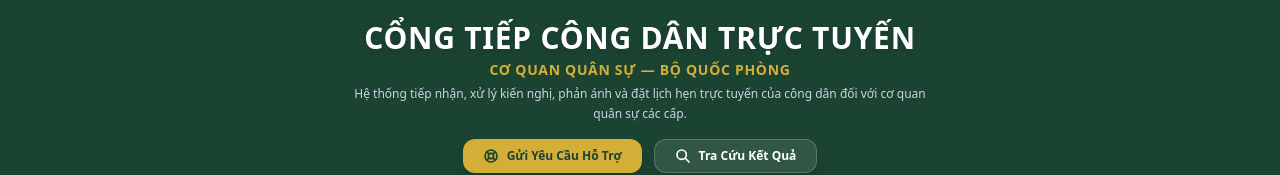
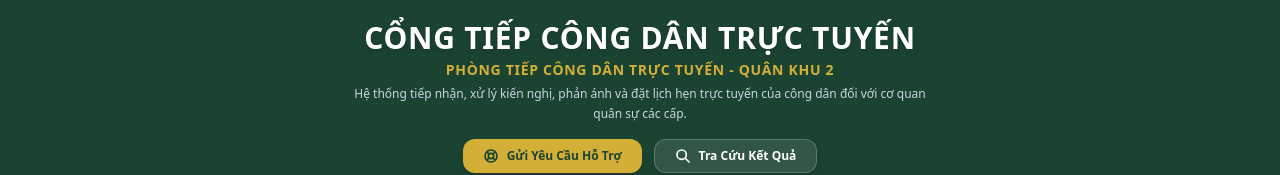
Before and after one commit to Tuongii/congdan, a Next.js app in the folder cong-cong-dan-frontend/: page / in a window 1280 px wide. Shown: the top 175 px of the page. Built offline with nearby package versions, Linux system fonts and the light colour scheme.

Commit message:
Cập nhật tiêu đề thành Quân khu 2

```diff
--- a/cong-cong-dan-frontend/app/page.tsx
+++ b/cong-cong-dan-frontend/app/page.tsx
@@ -26,7 +26,7 @@
                 Cổng Tiếp Công Dân Trực Tuyến
               </h1>
               <p className="text-xs md:text-sm font-semibold text-qd-yellow tracking-wider uppercase mt-0.5">
-                Cơ Quan Quân Sự — Bộ Quốc Phòng
+                Phòng Tiếp công dân trực tuyến - Quân khu 2
               </p>
               <p className="text-[11px] md:text-xs text-slate-300 max-w-xl leading-relaxed mt-1">
                 Hệ thống tiếp nhận, xử lý kiến nghị, phản ánh và đặt lịch hẹn trực tuyến
```
